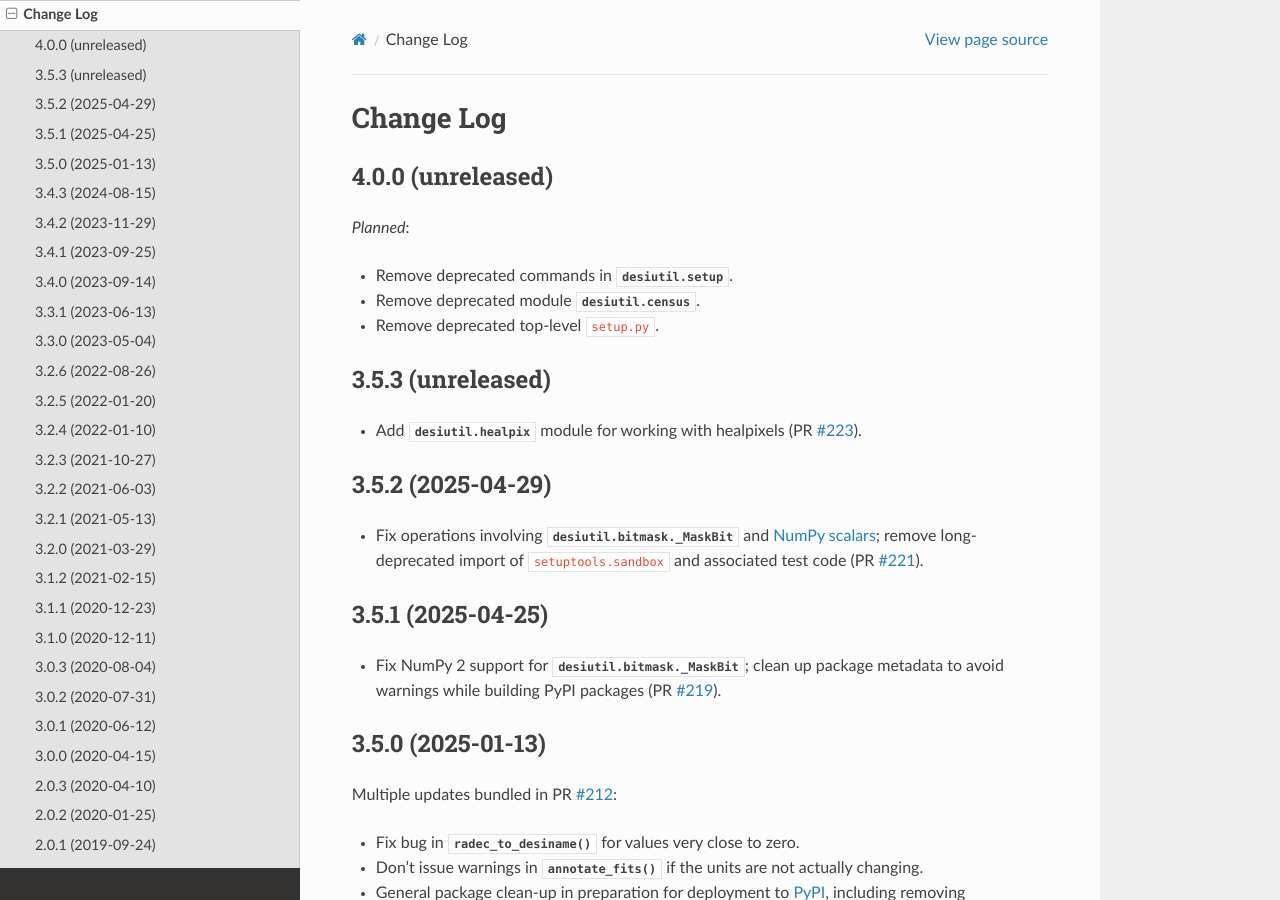
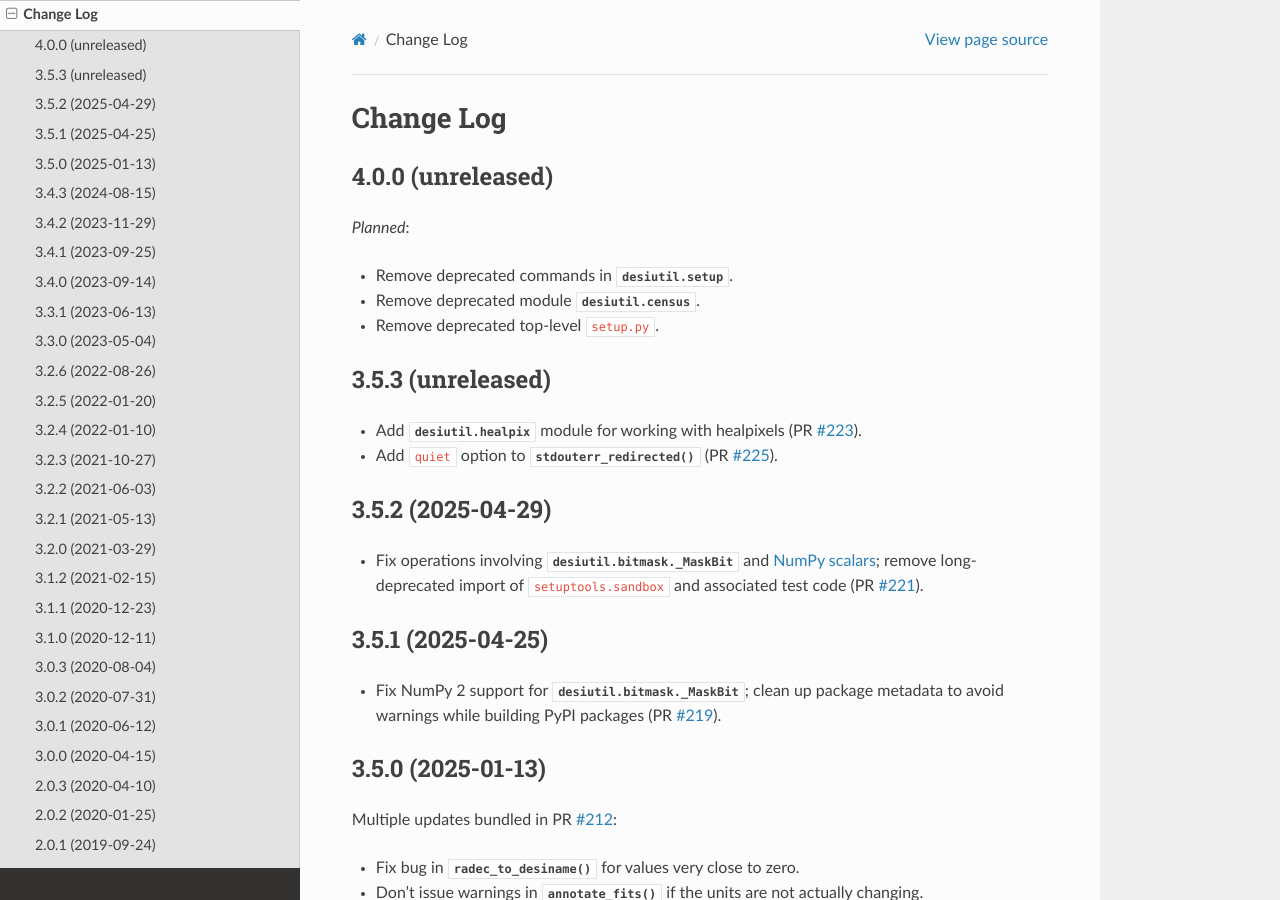
Before and after one commit to desihub/desiutil, a Sphinx documentation site: the page built from doc/changes.rst, in a window 1280 px wide and 900 px high. Built offline with Sphinx 7.4.7 and the Read the Docs theme 3.1.0, drawn with Linux system fonts in a browser that asks for light colours.

Commit message:
update changes.rst for PR #225

```diff
--- a/doc/changes.rst
+++ b/doc/changes.rst
@@ -15,8 +15,10 @@ Change Log
 ------------------
 
 * Add :mod:`desiutil.healpix` module for working with healpixels (PR `#223`_).
+* Add ``quiet`` option to :func:`~desiutil.redirect.stdouterr_redirected` (PR `#225`_).
 
 .. _`#223`: https://github.com/desihub/desiutil/pull/223
+.. _`#225`: https://github.com/desihub/desiutil/pull/225
 
 3.5.2 (2025-04-29)
 ------------------
```
